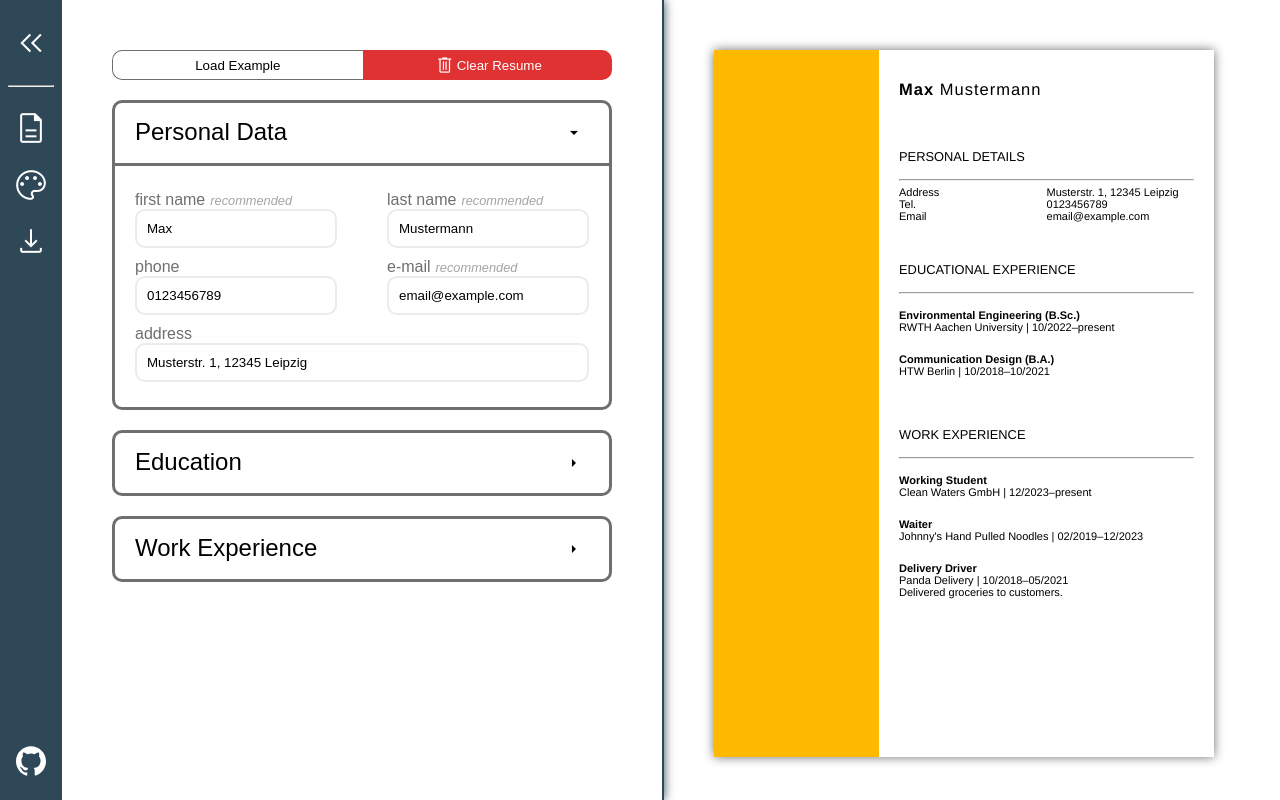
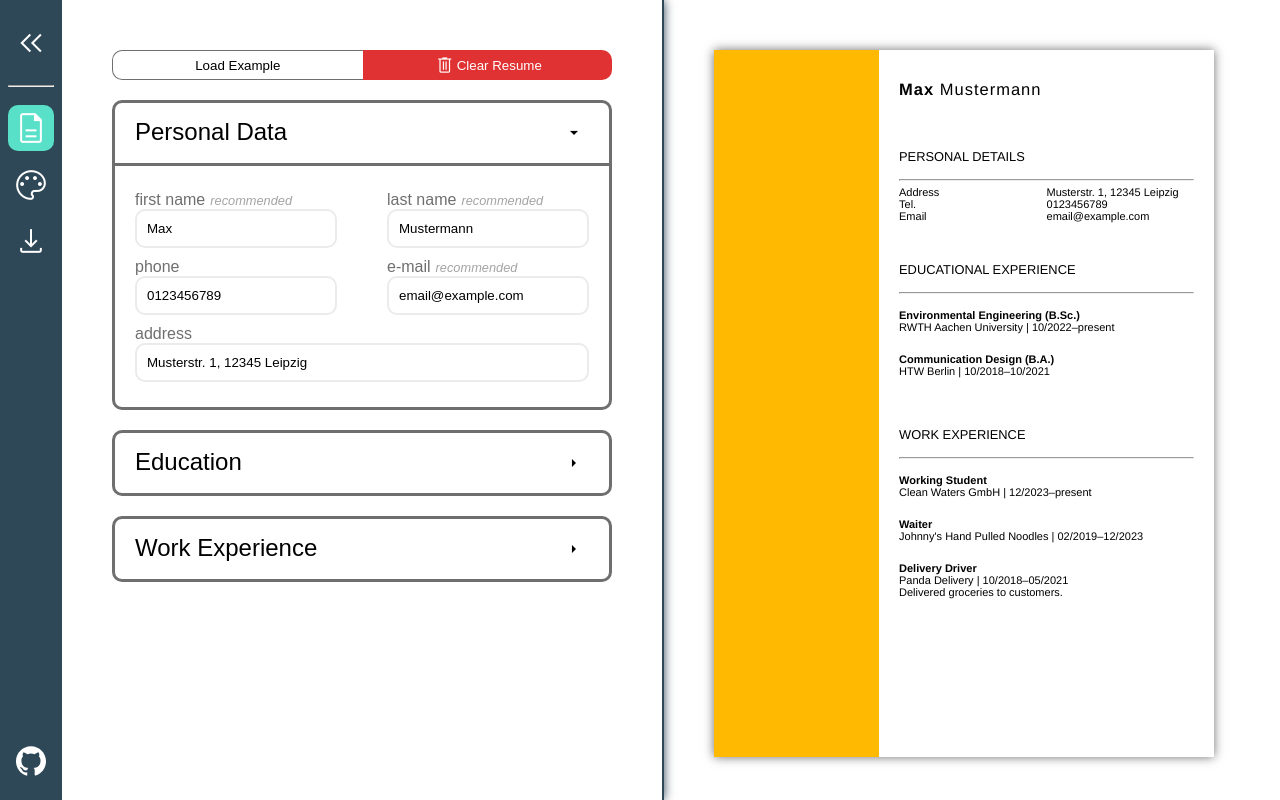
Before and after one commit to tln12/cv-project, a React (Vite) app: page / in a window 1280 px wide. Built offline with nearby package versions, Linux system fonts and the light colour scheme; the HTML template or start-up script is replaced by a standard one; a web font is replaced by a local one.

Commit message:
highlight current nav tab

```diff
--- a/src/components/CollapsibleSideNavigation.jsx
+++ b/src/components/CollapsibleSideNavigation.jsx
@@ -13,6 +13,7 @@ const StyledSideNav = styled.nav`
 const StyledButton = styled.button`
   font-size: 40px;
   color: white;
+  ${(props) => props.$navTab && 'background-color: var(--accent-color);'}
 `;
 const StyledGithubImg = styled.img`
   width: 30px;
@@ -26,6 +27,7 @@ const StyledList = styled.ul`
 
 export default function CollapsibleSideNavigation({
   handleNavigation,
+  navTab,
   children,
 }) {
   const [open, setOpen] = useState(true);
@@ -56,6 +58,7 @@ export default function CollapsibleSideNavigation({
             <StyledButton
               className='material-symbols-outlined'
               data-nav='data-manager'
+              $navTab={navTab === 'data-manager'}
               onClick={handleClick}
             >
               description
@@ -65,6 +68,7 @@ export default function CollapsibleSideNavigation({
             <StyledButton
               className='material-symbols-outlined'
               data-nav='customize'
+              $navTab={navTab === 'customize'}
               onClick={handleClick}
             >
               palette
@@ -75,6 +79,7 @@ export default function CollapsibleSideNavigation({
             <StyledButton
               className='material-symbols-outlined'
               data-nav='download'
+              $navTab={navTab === 'download'}
               onClick={handleClick}
             >
               download
--- a/src/components/ControlPanel.jsx
+++ b/src/components/ControlPanel.jsx
@@ -52,7 +52,10 @@ export default function ControlPanel({
 
   return (
     <StyledPanel>
-      <CollapsibleSideNavigation handleNavigation={(e) => handleNavigation(e)}>
+      <CollapsibleSideNavigation
+        navTab={navTab}
+        handleNavigation={(e) => handleNavigation(e)}
+      >
         <StyledScrollContainer>
           <StyledMain>
             {navTab === 'data-manager' ? (
```
